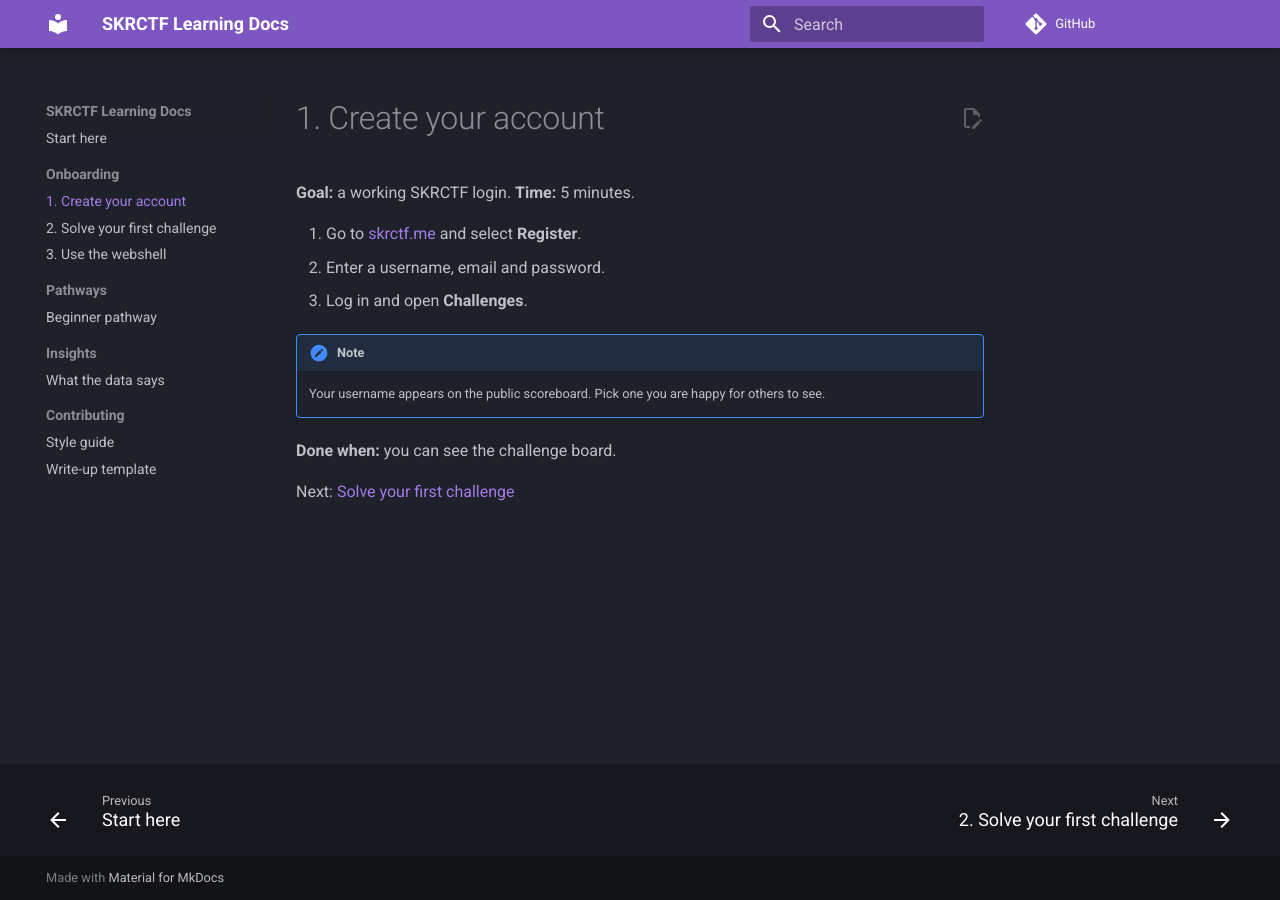
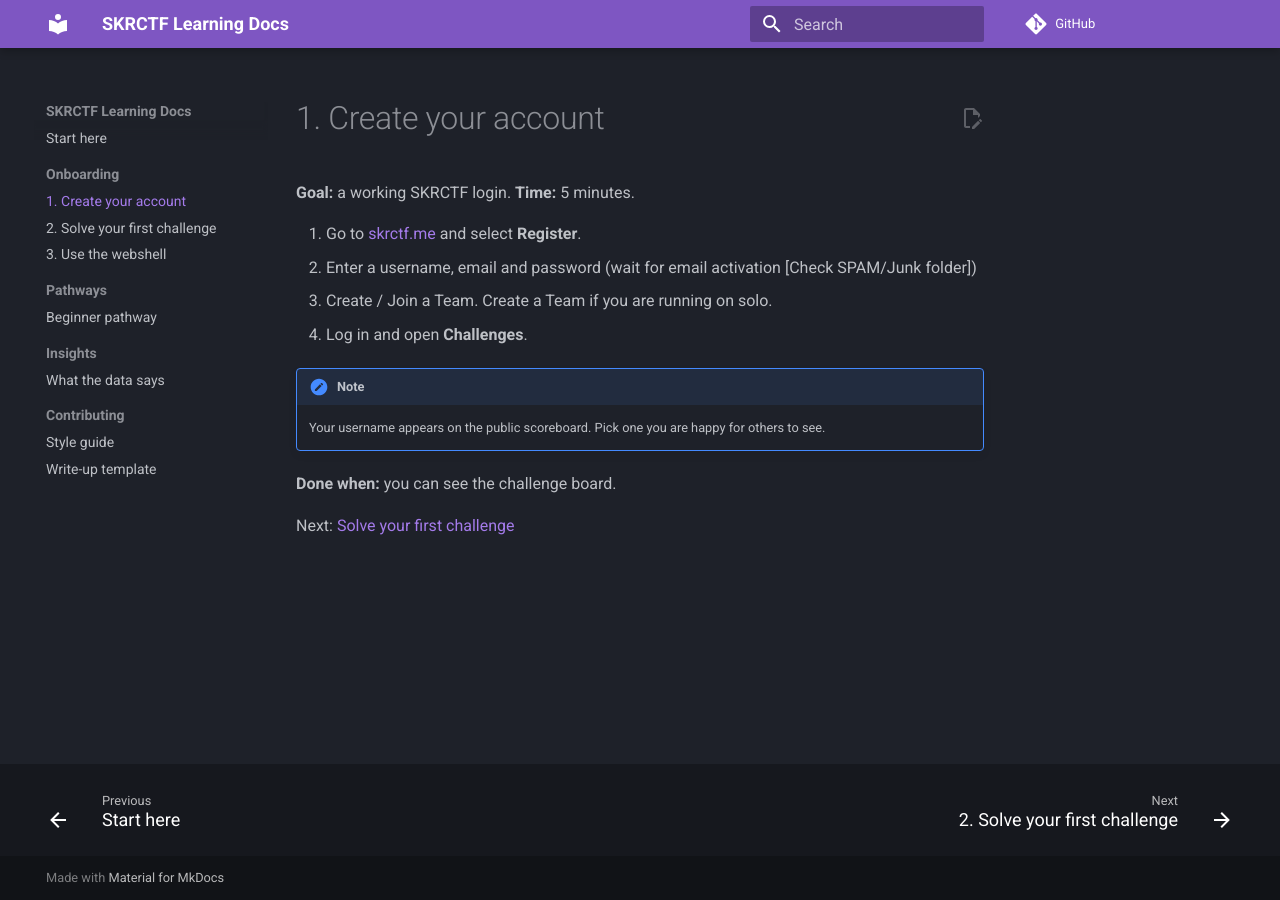
Before and after one commit to ljkh00/skrctf-learning-docs, an MkDocs documentation site: the page built from docs/onboarding/01-create-account.md, in a window 1280 px wide. Built offline with MkDocs 1.6.1 and Material for MkDocs 9.7.7, drawn with Linux system fonts in a browser that asks for light colours; comment, search, counter and statistics services are not loaded.

```diff
--- a/docs/onboarding/01-create-account.md
+++ b/docs/onboarding/01-create-account.md
@@ -3,8 +3,9 @@
 **Goal:** a working SKRCTF login. **Time:** 5 minutes.
 
 1. Go to [skrctf.me](https://skrctf.me) and select **Register**.
-2. Enter a username, email and password.
-3. Log in and open **Challenges**.
+2. Enter a username, email and password (wait for email activation [Check SPAM/Junk folder])
+3. Create / Join a Team. Create a Team if you are running on solo.
+4. Log in and open **Challenges**.
 
 !!! note
     Your username appears on the public scoreboard. Pick one you are happy for others to see.
```
Also changed, not shown: docs/onboarding/02-first-challenge.md (+1 -1 lines).
